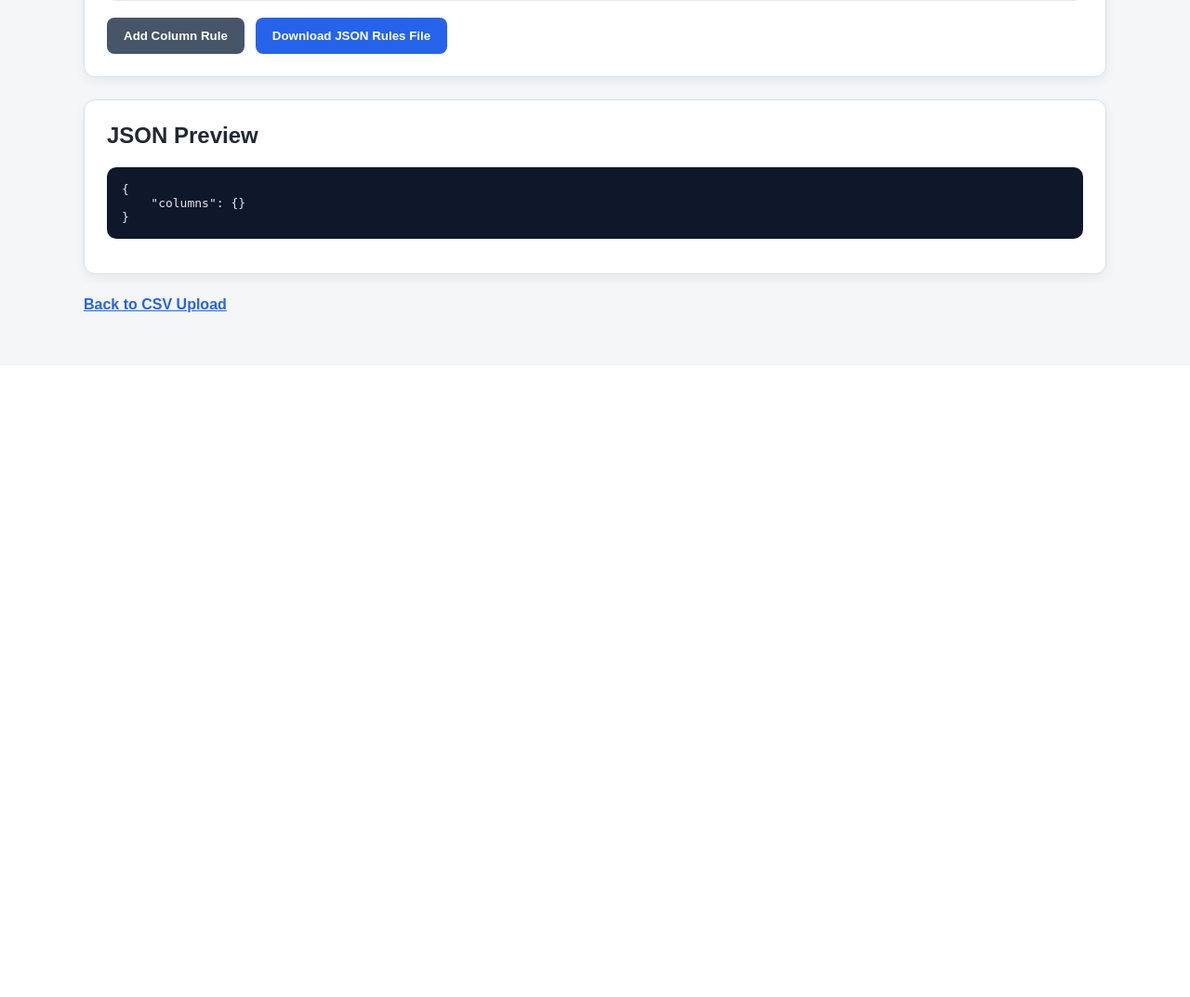
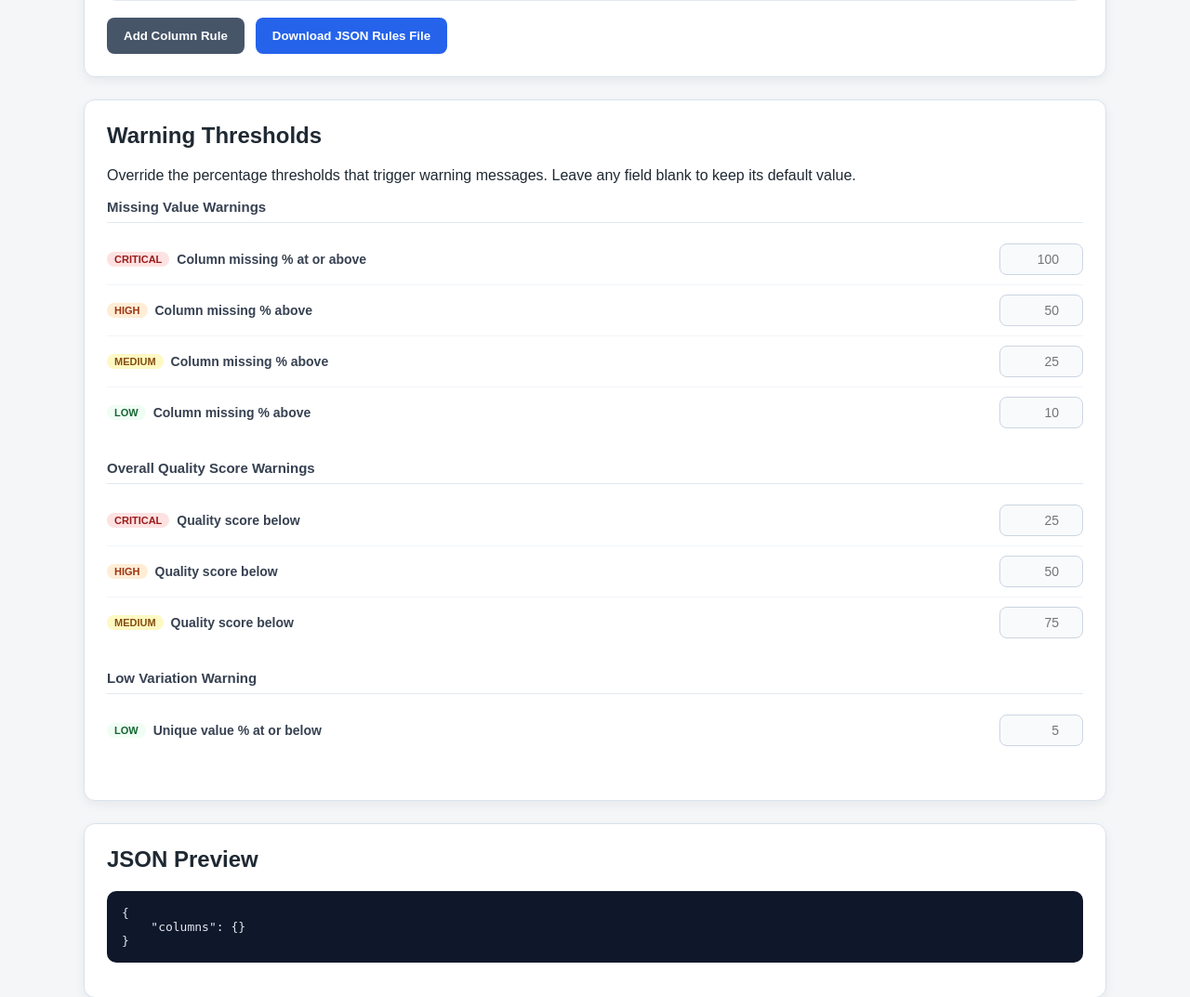
Before and after one commit to rp2215/csv-quality-checker, a Flask app: page /rules-builder in a window 1280 px wide. Shown: the part 1181-2254 px from the top of the page at 93% size. Before the commit the page ends 1517 px from the top, so only its background shows below. Run offline with Flask 3, Linux system fonts and the light colour scheme; some libraries are stand-ins or nearby versions.

Commit message:
added configurable warning thresholds and updated rule builder page

```diff
--- a/src/batch_processor.py
+++ b/src/batch_processor.py
@@ -4,6 +4,7 @@ from pathlib import Path
 
 from csv_loader import load_csv
 from quality_check import run_quality_checks
+from warning_generator import get_thresholds
 from rules_validator import validate_dataframe_all_rules
 
 # Finds every CSV file inside a folder
@@ -45,7 +46,8 @@ def process_single_csv(file_path, rules=None):
     try:
         dataframe = load_csv(file_path)
 
-        results = run_quality_checks(dataframe)
+        thresholds = get_thresholds(rules)
+        results = run_quality_checks(dataframe, thresholds)
 
         # run rule validation if rules have been added
         if rules:
--- a/src/main.py
+++ b/src/main.py
@@ -4,6 +4,7 @@ from report_generator import display_report, display_batch_report, save_markdown
 from batch_processor import process_csv_folder
 from rules_validator import load_rules_file
 from rules_validator import validate_dataframe_all_rules
+from warning_generator import get_thresholds
 
 from pathlib import Path
 import argparse
@@ -82,7 +83,8 @@ def main():
     elif input_path.is_file():
 
         dataframe = load_csv(input_path)
-        results = run_quality_checks(dataframe)
+        thresholds = get_thresholds(rules)
+        results = run_quality_checks(dataframe, thresholds)
 
         if rules:
             results["rules_validation"] = validate_dataframe_all_rules(dataframe,rules)
--- a/src/quality_check.py
+++ b/src/quality_check.py
@@ -140,7 +140,7 @@ def get_quality_score_label(score):
         return "Poor"
 
 # Runs all quality checks and stores in dictionary
-def run_quality_checks(dataframe):
+def run_quality_checks(dataframe, thresholds = None):
 
     overall_quality_score = calculate_overall_quality_score(dataframe)
 
@@ -163,6 +163,6 @@ def run_quality_checks(dataframe):
         "overall_quality_label": get_quality_score_label(overall_quality_score)
     }
 
-    results["warnings"] = generate_warnings(results) # store generated warnings
+    results["warnings"] = generate_warnings(results, thresholds) # store generated warnings
 
     return results
--- a/src/rules_validator.py
+++ b/src/rules_validator.py
@@ -25,9 +25,9 @@ def load_rules_file(rules_file_path):
     with path.open("r", encoding="utf-8") as rules_file:
         rules = json.load(rules_file)
 
-    # Validate contents of JSON file
-    if "columns" not in rules:
-        raise ValueError("Rules file must contain a 'columns' section")
+    # file would be useless if it didnt have at least columns or thresholds
+    if "columns" not in rules and "thresholds" not in rules:
+        raise ValueError("Rules file must contain a 'columns' or a 'thresholds' section")
 
     if not isinstance(rules["columns"],dict):
         raise ValueError("'columns' section of JSON file must be a dictionary")
--- a/src/web_app/static/rules_builder.js
+++ b/src/web_app/static/rules_builder.js
@@ -113,6 +113,37 @@ function removeRuleBlock(button){
     updatePreview();
 }
 
+// read threshold inputs and return only the values the user has explicitly set
+function buildThresholdsObject() {
+
+    const thresholds = {};
+
+    // map each input element ID to the JSON key the backend expects
+    const thresholdFields = [
+        { id: "threshold-missing-critical", key: "missing_critical" },
+        { id: "threshold-missing-high",     key: "missing_high" },
+        { id: "threshold-missing-medium",   key: "missing_medium" },
+        { id: "threshold-missing-low",      key: "missing_low" },
+        { id: "threshold-quality-critical", key: "quality_critical" },
+        { id: "threshold-quality-high",     key: "quality_high" },
+        { id: "threshold-quality-medium",   key: "quality_medium" },
+        { id: "threshold-low-variation",    key: "low_variation_percent" },
+    ];
+
+    thresholdFields.forEach(({ id, key }) => {
+
+        const value = document.getElementById(id).value;
+
+        // blank use default
+        if (value !== "") {
+            thresholds[key] = Number(value);
+        }
+    });
+
+    return thresholds;
+}
+
+
 // turn UI selections into valid json structure
 function buildRulesObject() {
 
@@ -177,8 +208,14 @@ function buildRulesObject() {
             columnRules.date_max = dateMaxValue;
         }
 
+        rules.columns[columnName] = columnRules // add column to rules object
 
-        rules.columns[columnName] = columnRules // add column to rules object
+        // add thresholds section only if the user set at least one value
+        const thresholds = buildThresholdsObject();
+        if (Object.keys(thresholds).length > 0) {
+            rules.thresholds = thresholds;
+    }
+
 
     });
 
@@ -225,9 +262,12 @@ function downloadRulesFile(){
 
     const rules = buildRulesObject();
 
-    // check at least one column rule exists
-    if (Object.keys(rules.columns).length === 0){
-        alert("Add at least one column rule before downloading.")
+    // allow download if the user has set column rules, thresholds, or both
+    const hasColumns = Object.keys(rules.columns).length > 0;
+    const hasThresholds = rules.thresholds && Object.keys(rules.thresholds).length > 0;
+
+    if (!hasColumns && !hasThresholds) {
+        alert("Add at least one column rule or threshold value before downloading.")
         return;
     }
 
--- a/src/web_app/static/style.css
+++ b/src/web_app/static/style.css
@@ -335,3 +335,74 @@ pre {
     color: #64748b;
     margin-bottom: 24px;
 }
+
+
+/* groups one category of thresholds */
+.threshold-group {
+    margin-bottom: 24px;
+}
+
+
+.threshold-group h3 {
+    margin: 0 0 12px;
+    padding-bottom: 8px;
+    border-bottom: 1px solid #e2e8f0;
+    font-size: 15px;
+    color: #374151;
+}
+
+
+.threshold-row {
+    display: flex;
+    align-items: center;
+    justify-content: space-between;
+    gap: 16px;
+    padding: 10px 0;
+    border-bottom: 1px solid #f1f5f9;
+}
+
+
+.threshold-row:last-child {
+    border-bottom: none;
+}
+
+.threshold-row label {
+    display: flex;
+    align-items: center;
+    gap: 8px;
+    flex: 1;
+    font-size: 14px;
+    font-weight: 600;
+    color: #374151;
+}
+
+.threshold-row input {
+    width: 90px;
+    padding: 8px 10px;
+    border: 1px solid #cbd5e1;
+    border-radius: 8px;
+    background: #f8fafc;
+    font-size: 14px;
+    text-align: right;
+}
+
+.threshold-row input:focus {
+    outline: none;
+    border-color: #2563eb;
+    background: #ffffff;
+}
+
+
+.severity-badge {
+    display: inline-block;
+    padding: 2px 8px;
+    border-radius: 999px;
+    font-size: 11px;
+    font-weight: 700;
+    white-space: nowrap;
+}
+
+.badge-critical { background: #fee2e2; color: #991b1b; }
+.badge-high     { background: #ffedd5; color: #9a3412; }
+.badge-medium   { background: #fef9c3; color: #854d0e; }
+.badge-low      { background: #f0fdf4; color: #166534; }
--- a/src/web_app/templates/rules_builder.html
+++ b/src/web_app/templates/rules_builder.html
@@ -62,6 +62,97 @@
 
         <section class="card">
 
+            <h2>Warning Thresholds</h2>
+
+            <p>Override the percentage thresholds that trigger warning messages. Leave any field blank to keep its default value.</p>
+
+            <div class="threshold-group">
+
+                <h3>Missing Value Warnings</h3>
+
+                <div class="threshold-row">
+                    <label for="threshold-missing-critical">
+                        <span class="severity-badge badge-critical">CRITICAL</span>
+                        Column missing % at or above
+                    </label>
+                    <input type="number" id="threshold-missing-critical" min="0" max="100" step="0.01" placeholder="100">
+                </div>
+
+                <div class="threshold-row">
+                    <label for="threshold-missing-high">
+                        <span class="severity-badge badge-high">HIGH</span>
+                        Column missing % above
+                    </label>
+                    <input type="number" id="threshold-missing-high" min="0" max="100" step="0.01" placeholder="50">
+                </div>
+
+                <div class="threshold-row">
+                    <label for="threshold-missing-medium">
+                        <span class="severity-badge badge-medium">MEDIUM</span>
+                        Column missing % above
+                    </label>
+                    <input type="number" id="threshold-missing-medium" min="0" max="100" step="0.01" placeholder="25">
+                </div>
+
+                <div class="threshold-row">
+                    <label for="threshold-missing-low">
+                        <span class="severity-badge badge-low">LOW</span>
+                        Column missing % above
+                    </label>
+                    <input type="number" id="threshold-missing-low" min="0" max="100" step="0.01" placeholder="10">
+                </div>
+
+            </div>
+
+            <div class="threshold-group">
+
+                <h3>Overall Quality Score Warnings</h3>
+
+                <div class="threshold-row">
+                    <label for="threshold-quality-critical">
+                        <span class="severity-badge badge-critical">CRITICAL</span>
+                        Quality score below
+                    </label>
+                    <input type="number" id="threshold-quality-critical" min="0" max="100" step="1" placeholder="25">
+                </div>
+
+                <div class="threshold-row">
+                    <label for="threshold-quality-high">
+                        <span class="severity-badge badge-high">HIGH</span>
+                        Quality score below
+                    </label>
+                    <input type="number" id="threshold-quality-high" min="0" max="100" step="1" placeholder="50">
+                </div>
+
+                <div class="threshold-row">
+                    <label for="threshold-quality-medium">
+                        <span class="severity-badge badge-medium">MEDIUM</span>
+                        Quality score below
+                    </label>
+                    <input type="number" id="threshold-quality-medium" min="0" max="100" step="1" placeholder="75">
+                </div>
+
+            </div>
+
+            <div class="threshold-group">
+
+                <h3>Low Variation Warning</h3>
+
+                <div class="threshold-row">
+                    <label for="threshold-low-variation">
+                        <span class="severity-badge badge-low">LOW</span>
+                        Unique value % at or below
+                    </label>
+                    <input type="number" id="threshold-low-variation" min="0" max="100" step="0.01" placeholder="5">
+                </div>
+
+            </div>
+
+        </section>
+
+
+        <section class="card">
+
             <h2>JSON Preview</h2>
 
             <pre id="rules-preview">{}</pre>
```
Also changed, not shown: src/warning_generator.py (+58 -15 lines), tests/test_warning_generator.py (+18 -0 lines), README.md.
